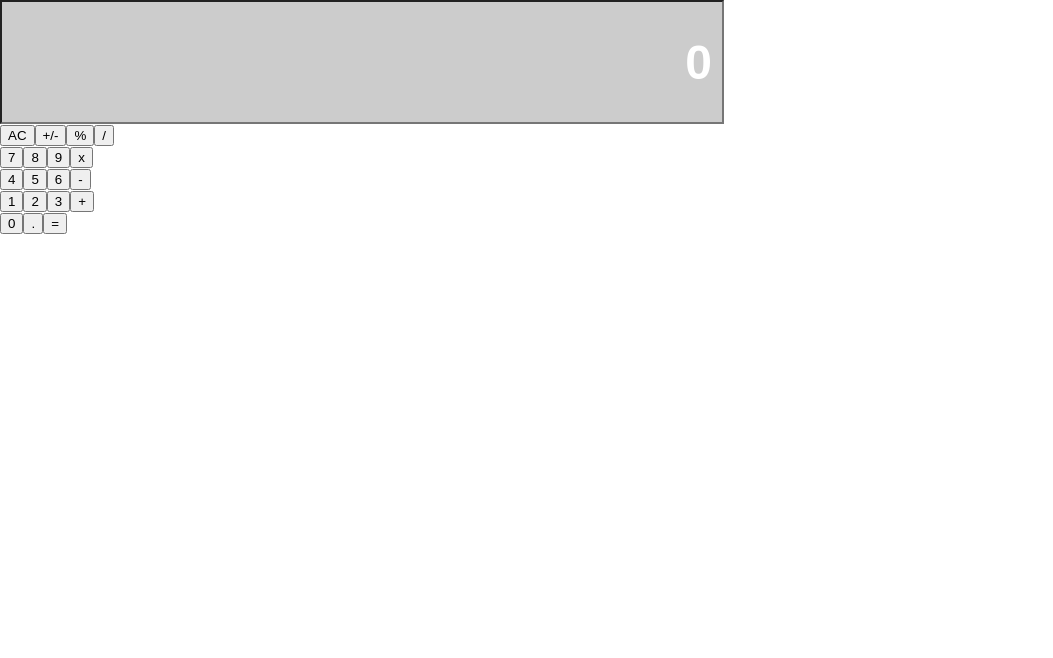
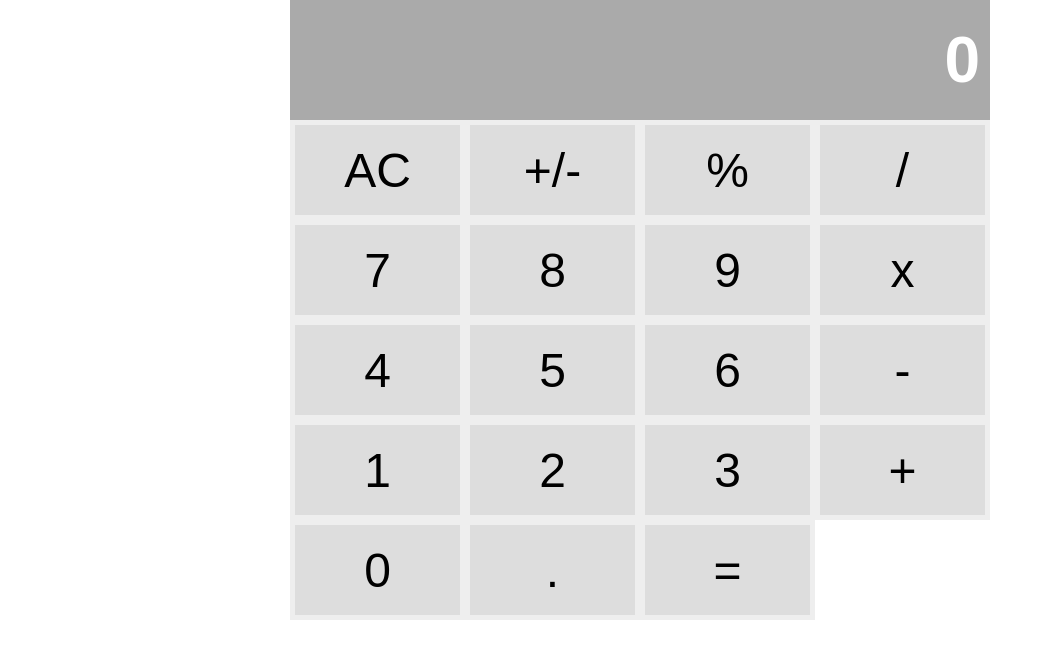
Before and after one commit to cdrani/react-calculator, a React (Create React App) app: page / in a window 1280 px wide. Shown: the top 658 px of the page, without its empty margins (0-1053 px from the left). Built offline with nearby package versions, Linux system fonts and the light colour scheme.

Commit message:
update styles for components

```diff
--- a/src/components/App.js
+++ b/src/components/App.js
@@ -1,13 +1,22 @@
 import React from 'react'
+import styled from 'styled-components'
 import Display from './Display'
 import ButtonPanel from './ButtonPanel'
 
+const AppWrapper = styled.div`
+  box-sizing: border-box;
+  display: flex;
+  flex-direction: column;
+  width: 700px;
+  margin: 0 auto;
+`
+
 const App = () => {
   return (
-    <div id="calc">
+    <AppWrapper id="calc">
       <Display />
       <ButtonPanel />
-    </div>
+    </AppWrapper>
   )
 }
 
--- a/src/components/Button.js
+++ b/src/components/Button.js
@@ -1,7 +1,19 @@
 import React from 'react'
 import PropTypes from 'prop-types'
+import styled from 'styled-components'
 
-const Button = ({ buttonName }) => <button>{buttonName}</button>
+const CalcButton = styled.button`
+  width: 25%;
+  height: 100%;
+  text-align: center;
+  border: solid #eee 5px;
+  color: #000;
+  background-color: #ddd;
+  cursor: pointer;
+  font-size: 3rem;
+`
+
+const Button = ({ buttonName }) => <CalcButton>{buttonName}</CalcButton>
 
 Button.propTypes = {
   buttonName: PropTypes.string.isRequired
--- a/src/components/ButtonPanel.js
+++ b/src/components/ButtonPanel.js
@@ -1,39 +1,49 @@
 import React from 'react'
+import styled from 'styled-components'
 import Button from './Button'
+
+const Div = styled.div`
+  height: 100px;
+`
+
+const Wrapper = styled.div`
+  display: flex;
+  flex-direction: column;
+`
 
 const ButtonPanel = () => {
   return (
-    <div>
-      <div>
+    <Wrapper>
+      <Div>
         <Button buttonName="AC" />
         <Button buttonName="+/-" />
         <Button buttonName="%" />
         <Button buttonName="/" />
-      </div>
-      <div>
+      </Div>
+      <Div>
         <Button buttonName="7" />
         <Button buttonName="8" />
         <Button buttonName="9" />
         <Button buttonName="x" />
-      </div>
-      <div>
+      </Div>
+      <Div>
         <Button buttonName="4" />
         <Button buttonName="5" />
         <Button buttonName="6" />
         <Button buttonName="-" />
-      </div>
-      <div>
+      </Div>
+      <Div>
         <Button buttonName="1" />
         <Button buttonName="2" />
         <Button buttonName="3" />
         <Button buttonName="+" />
-      </div>
-      <div>
+      </Div>
+      <Div>
         <Button buttonName="0" />
         <Button buttonName="." />
         <Button buttonName="=" />
-      </div>
-    </div>
+      </Div>
+    </Wrapper>
   )
 }
 
--- a/src/components/Display.js
+++ b/src/components/Display.js
@@ -4,14 +4,14 @@ import styled from 'styled-components'
 
 const Input = styled.input`
   display: flex;
-  width: 700px;
   height: 100px;
   color: #fff;
   font-weight: bold;
   padding: 10px;
   text-align: right;
-  background-color: #ccc;
-  font-size: 3rem;
+  background-color: #aaa;
+  font-size: 4rem;
+  border: none;
 `
 
 const Display = ({ result }) => <Input defaultValue={result} />
```
